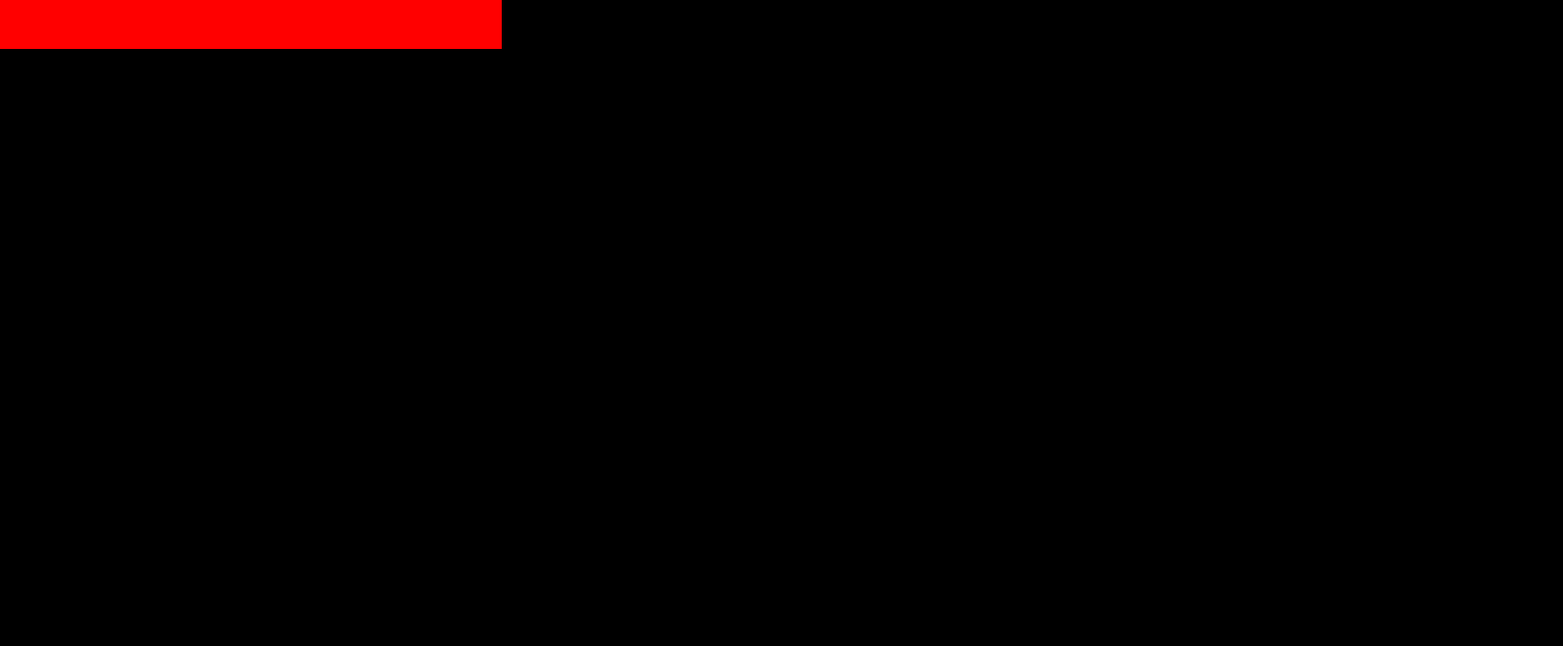
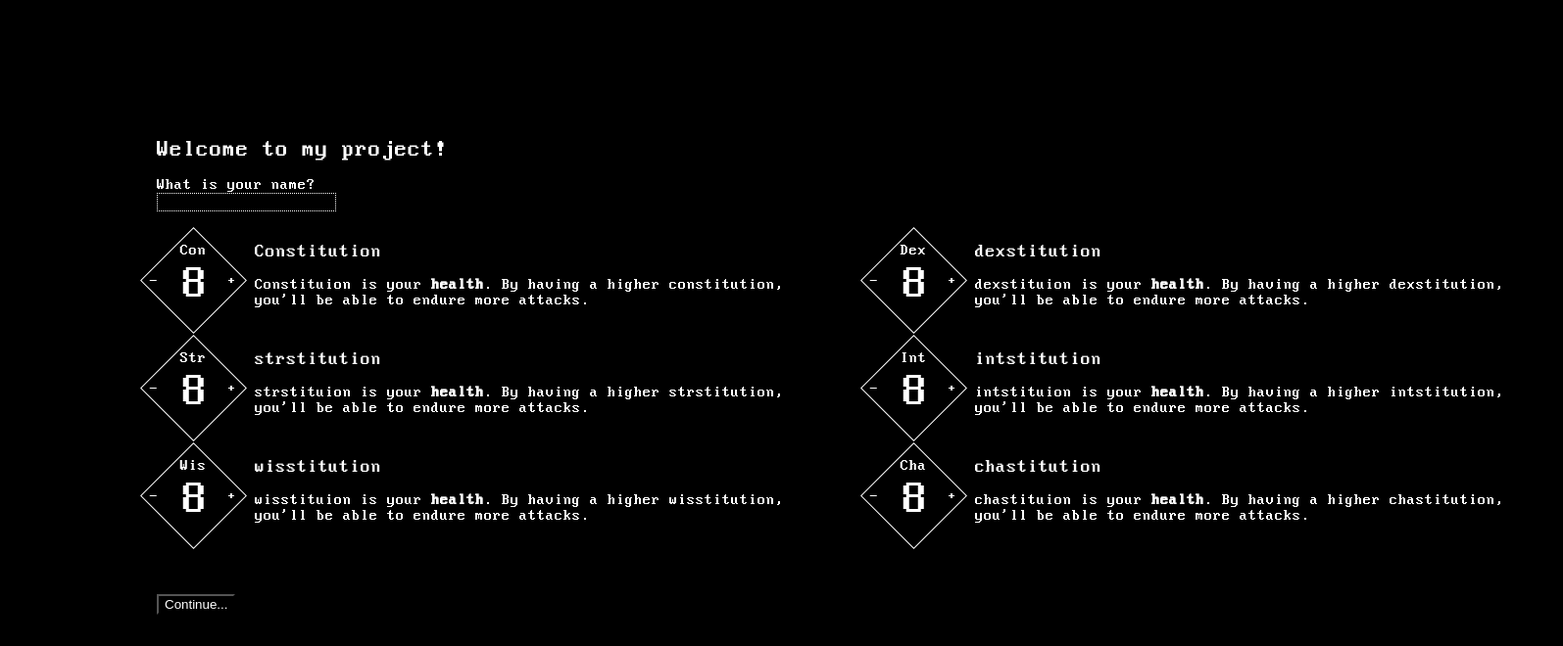
Before and after one commit to Hchambers150/TBAG-YR1-PROJECT, a plain HTML site: page docs/index.html in a window 1280 px wide. Shown: the whole page at 98% size, 1595 px wide, since content can reach past the window. Drawn offline with Linux system fonts and the light colour scheme.

Commit message:
downgrade

```diff
--- a/docs/main.css
+++ b/docs/main.css
@@ -5,6 +5,7 @@
 
 #main {
 
+    display:none;
     width:100%;
     height:100%;
     position:absolute;
--- a/docs/startup.css
+++ b/docs/startup.css
@@ -52,7 +52,7 @@
 
 #startup {
     width:75vw;
-    display:none;
+    display:;
 }
 
 #title {
```
Also changed, not shown: docs/index.html (+1 -1 lines).
